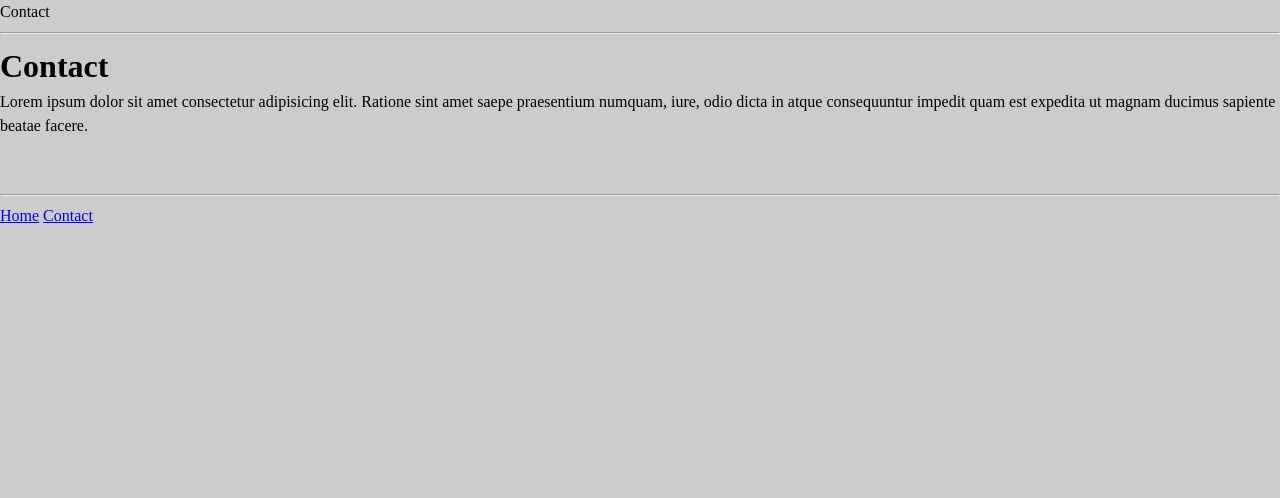
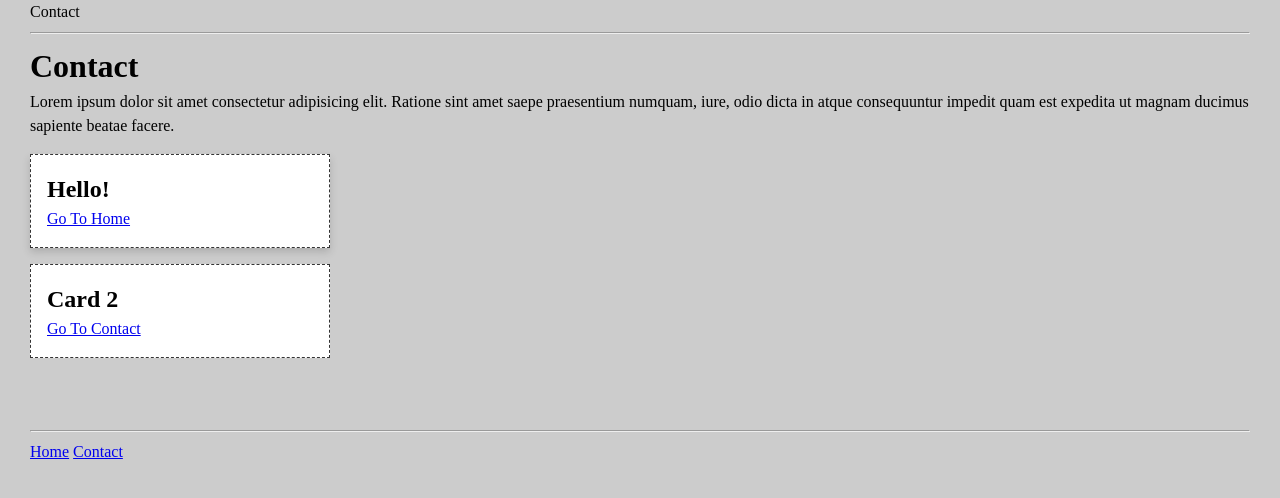
Before and after one commit to avionics18/11ty-tutorial, an Eleventy site: page src/contact.html in a window 1280 px wide. Built offline with nearby package versions, Linux system fonts and the light colour scheme; Eleventy itself is replaced by a stand-in of ours; files that its build step writes are made by us from their sources.

Commit message:
components - L03

```diff
--- /dev/null
+++ b/src/_includes/components/card.njk
@@ -0,0 +1,6 @@
+{% macro card(title, link, link_text, raised = false) %}
+	<div class="card {{ 'card--raised' if raised }}">
+		<h2 class="card__title">{{ title }}</h2>
+		<a href="{{ link }}" class="card__link">{{ link_text }}</a>
+	</div>
+{% endmacro %}
--- a/src/_includes/layouts/base.njk
+++ b/src/_includes/layouts/base.njk
@@ -1,7 +1,7 @@
 <!DOCTYPE html>
 <html lang="en">
 <head>
-	{% include "partials/master-head.njk" %}
+	{% include 'partials/master-head.njk' %}
 	{% block head %}{% endblock %}
 </head>
 <body>
--- a/src/_includes/layouts/contact.njk
+++ b/src/_includes/layouts/contact.njk
@@ -1,4 +1,4 @@
-{% extends "layouts/base.njk" %}
+{% extends 'layouts/base.njk' %}
 
 {% block head %}
   <meta name="description" content="{{ description }}">
--- a/src/css/global.css
+++ b/src/css/global.css
@@ -2,4 +2,16 @@
 
 body {
 	background-color: #ccc;
+	margin: 0 30px;
 }
+
+.card {
+	width: 300px;
+	padding: 1rem;
+	margin: 1rem 0;
+	background-color: #fff;
+	border: 1px dashed #333;
+}
+.card--raised {
+	box-shadow: 0 4px 8px rgba(0,0,0,0.15);
+}
```
Also changed, not shown: src/index.html (+3 -2 lines), .eleventy.js, src/assets/images/desert.jpg (added), src/contact.html, 4 other files.
